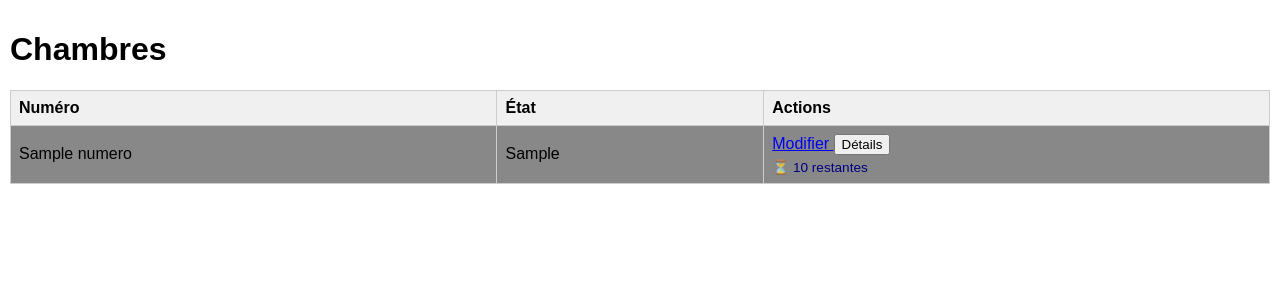
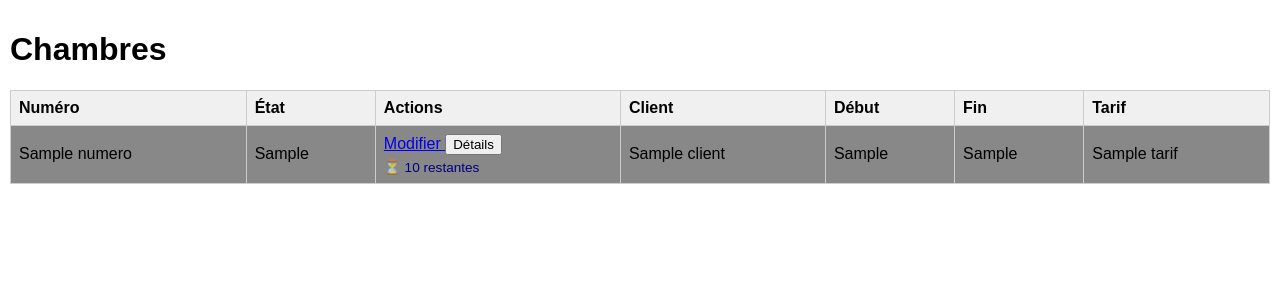
Before and after one commit to IbrahimaDIOUF33/Soneva_chambres-flask, a Flask app: template App/templates/index.html in a window 1280 px wide. Shown: the top 300 px of the page. Run offline with Flask 3, Linux system fonts and the light colour scheme; the template is opened without the code that fills it: most values are stand-ins (such as "Sample title", 1, 10 or a date in 2020); some libraries are stand-ins or nearby versions.

Commit message:
💄 Refonte responsive : affichage adaptatif desktop/mobile, modale détails et actions uniformisées

```diff
--- a/App/App.py
+++ b/App/App.py
@@ -173,7 +173,7 @@ def reservation_rapide(id):
         return redirect(url_for('index'))
 
     now = datetime.now()
-    delay = (datetime_debut - now).total_seconds() / 60  # minutes
+    delay = (datetime_debut - now).total_seconds() / 60
     etat = "occupee" if delay <= 30 else "reservee"
 
     heure_min = datetime.strptime("06:00", "%H:%M").time()
--- a/App/templates/index.html
+++ b/App/templates/index.html
@@ -29,16 +29,20 @@
             <th>Numéro</th>
             <th>État</th>
             <th>Actions</th>
+            <th class="desktop-only">Client</th>
+            <th class="desktop-only">Début</th>
+            <th class="desktop-only">Fin</th>
+            <th class="desktop-only">Tarif</th>
         </tr>
         {% for chambre in chambres %}
         <tr style="background-color: {{ chambre.status_color }};">
             <td>{{ chambre.numero }}</td>
             <td>{{ chambre.etat_libelle }}</td>
-            <td>
-                <a href="{{ url_for('reserver', id=chambre.id) }}">
+            <td class="actions">
+                <a class="action-button" href="{{ url_for('reserver', id=chambre.id) }}">
                     {% if chambre.etat == 'libre' %}Réserver{% else %}Modifier{% endif %}
                 </a>
-                <button onclick="afficherDetails({{ chambre.id }})">Détails</button>
+                <button class="action-button" onclick="afficherDetails({{ chambre.id }})">Détails</button>
 
                 {% if chambre.etat in ['reservee', 'occupee'] %}
                     <form method="POST" action="{{ url_for('liberer', id=chambre.id) }}" style="display:inline;">
@@ -63,6 +67,10 @@
                     <div class="depasser">⚠️ Dépassé</div>
                 {% endif %}
             </td>
+            <td class="desktop-only">{{ chambre.client or '—' }}</td>
+            <td class="desktop-only">{{ chambre.debut_affichage }}</td>
+            <td class="desktop-only">{{ chambre.fin_affichage }}</td>
+            <td class="desktop-only">{{ chambre.tarif or '—' }}</td>
         </tr>
         {% endfor %}
     </table>
@@ -71,17 +79,20 @@
     <div class="modal-carte" id="modal-{{ chambre.id }}">
         <div class="modal-content">
             <h2>Chambre {{ chambre.numero }}</h2>
-            <p><strong>État :</strong> {{ chambre.etat_libelle }}</p>
-            <p><strong>Client :</strong> {{ chambre.client or '—' }}</p>
-            <p><strong>Début :</strong> {{ chambre.debut_affichage }}</p>
-            <p><strong>Fin :</strong> {{ chambre.fin_affichage }}</p>
-            <p><strong>Tarif :</strong> {{ chambre.tarif or '—' }}</p>
-            <p><strong>Identité :</strong> {{ chambre.identite or '—' }}</p>
-            <p><strong>Agent :</strong> {{ chambre.agent or '—' }}</p>
-            <p><strong>Observations :</strong> {{ chambre.observations or '—' }}</p>
-
-            <a href="{{ url_for('reserver', id=chambre.id) }}"><button>Modifier</button></a>
-            <button onclick="fermerDetails({{ chambre.id }})">Retour</button>
+            <table class="carte-table">
+                <tr><td><strong>État :</strong></td><td>{{ chambre.etat_libelle }}</td></tr>
+                <tr><td><strong>Client :</strong></td><td>{{ chambre.client or '—' }}</td></tr>
+                <tr><td><strong>Début :</strong></td><td>{{ chambre.debut_affichage }}</td></tr>
+                <tr><td><strong>Fin :</strong></td><td>{{ chambre.fin_affichage }}</td></tr>
+                <tr><td><strong>Tarif :</strong></td><td>{{ chambre.tarif or '—' }}</td></tr>
+                <tr><td><strong>Identité :</strong></td><td>{{ chambre.identite or '—' }}</td></tr>
+                <tr><td><strong>Agent :</strong></td><td>{{ chambre.agent or '—' }}</td></tr>
+                <tr><td><strong>Observations :</strong></td><td>{{ chambre.observations or '—' }}</td></tr>
+            </table>
+            <div style="margin-top: 10px;">
+                <a href="{{ url_for('reserver', id=chambre.id) }}"><button class="action-button">Modifier</button></a>
+                <button onclick="fermerDetails({{ chambre.id }})" class="action-button">Retour</button>
+            </div>
         </div>
     </div>
     {% endfor %}
```
Also changed, not shown: App/templates/reservation.html (+5 -7 lines).
